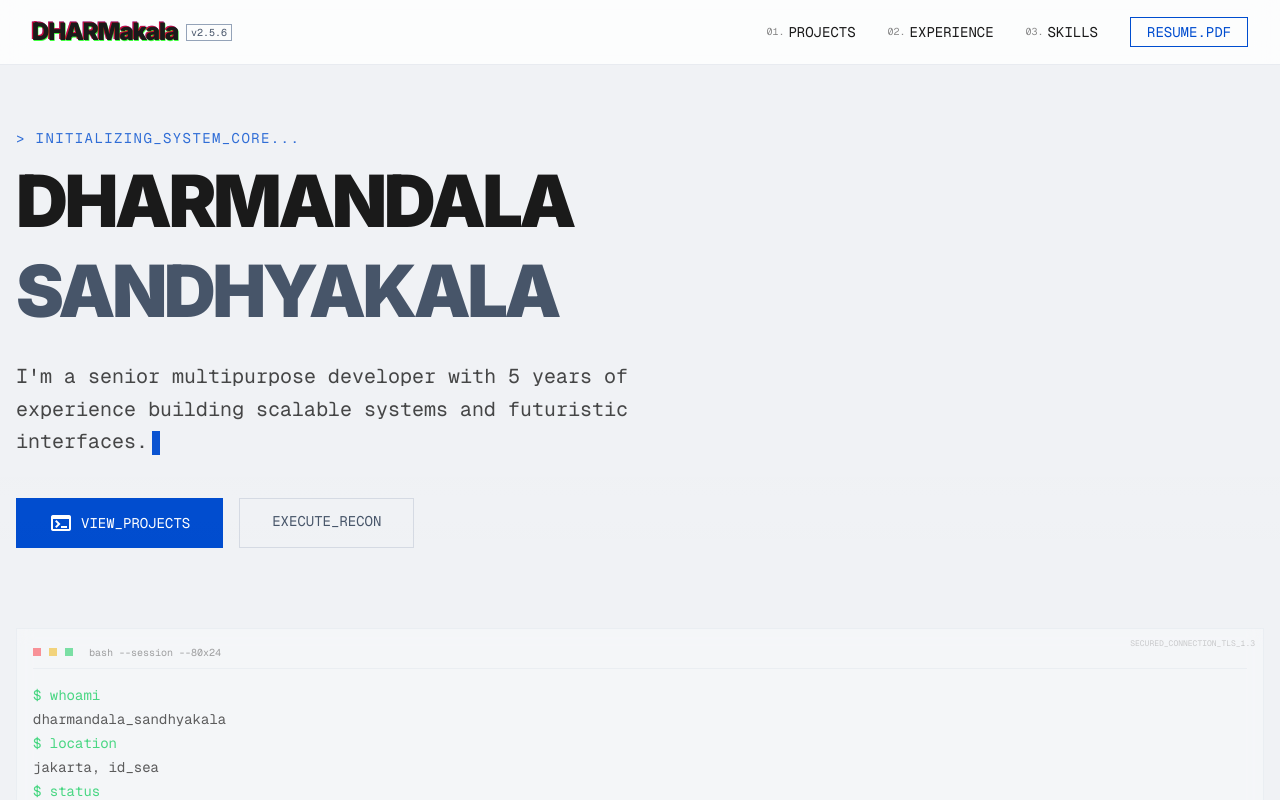
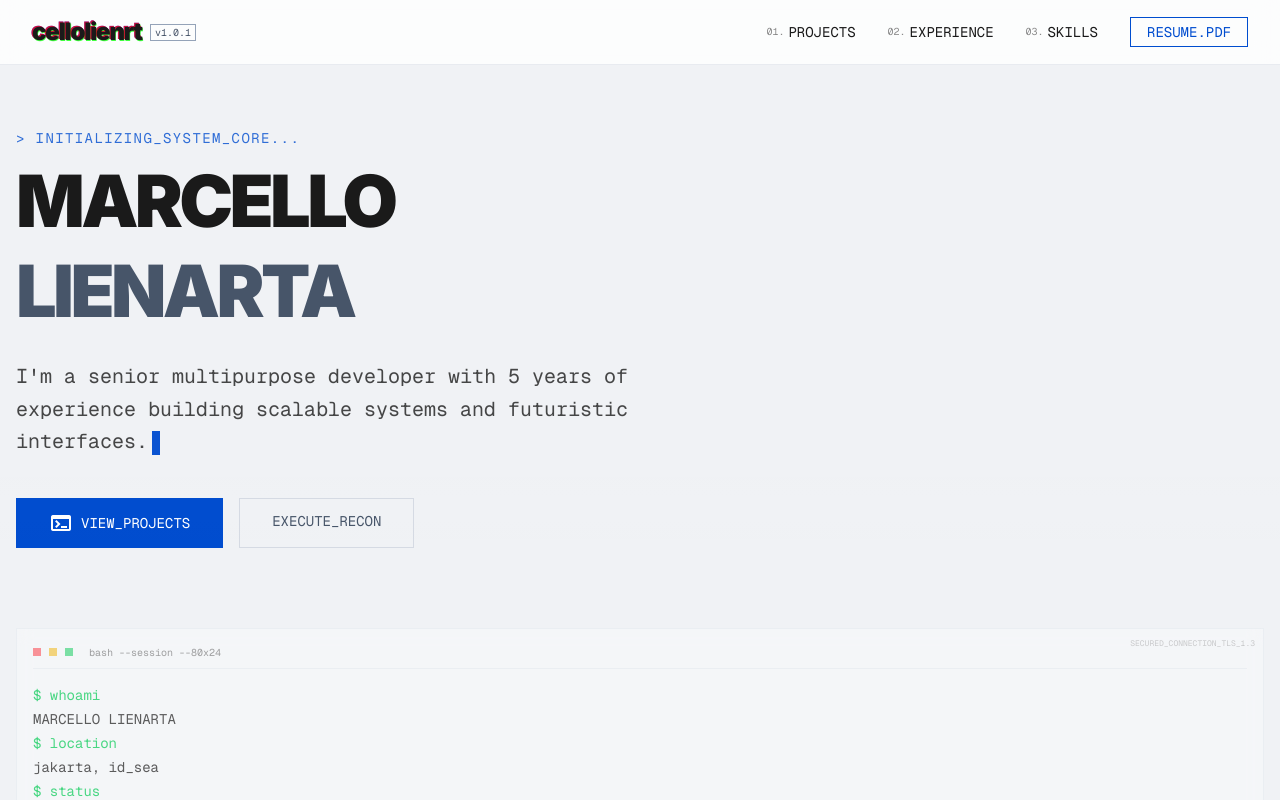
Before and after one commit to yeahbois/portfolio, a Next.js app: page / in a window 1280 px wide. Shown: the top 800 px of the page. Built offline with nearby package versions, Linux system fonts and the light colour scheme.

Commit message:
refactor: changing the name

```diff
--- a/app/layout.tsx
+++ b/app/layout.tsx
@@ -14,7 +14,7 @@ const geistMono = Geist_Mono({
 });
 
 export const metadata: Metadata = {
-  title: "Dharmandala Sandhyakala | Senior Multipurpose Developer",
+  title: "Marcello Lienarta | Senior Multipurpose Developer",
   description: "Professional portfolio of a senior multipurpose developer with 5 years of experience.",
 };
 
--- a/components/Hero.tsx
+++ b/components/Hero.tsx
@@ -24,8 +24,8 @@ export default function Hero() {
             {'>'} INITIALIZING_SYSTEM_CORE...
           </p>
           <h1 className="text-4xl md:text-7xl font-black tracking-tighter leading-tight">
-            DHARMANDALA <br />
-            <span className="text-on-surface-variant">SANDHYAKALA</span>
+            MARCELLO <br />
+            <span className="text-on-surface-variant">LIENARTA</span>
           </h1>
         </div>
 
@@ -65,7 +65,7 @@ export default function Hero() {
         </div>
         <div className="font-mono text-xs md:text-sm space-y-1 opacity-70">
           <p className="text-green-500">$ whoami</p>
-          <p>dharmandala_sandhyakala</p>
+          <p>MARCELLO LIENARTA</p>
           <p className="text-green-500">$ location</p>
           <p>jakarta, id_sea</p>
           <p className="text-green-500">$ status</p>
--- a/components/Navbar.tsx
+++ b/components/Navbar.tsx
@@ -13,10 +13,10 @@ export default function Navbar() {
           <div className="flex items-center">
             <Link href="/" className="flex items-center space-x-2">
               <span className="text-2xl font-black tracking-tighter text-foreground glitch-effect">
-                DHARMakala
+                cellolienrt
               </span>
               <span className="hidden sm:inline-block text-[10px] font-mono border border-outline px-1 text-on-surface-variant">
-                v2.5.6
+                v1.0.1
               </span>
             </Link>
           </div>
```
Also changed, not shown: 1 other file (tests, documents, lock files or other folders).
